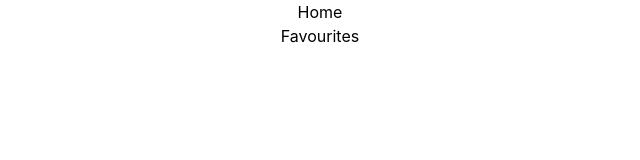
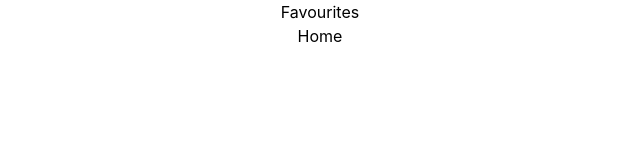
Before and after one commit to Yarden-Ankonina/weather-app, a React (Create React App) app: page /favourites in a window 1280 px wide. Shown: the top 160 px of the page, without its empty margins (320-960 px from the left). Built offline with nearby package versions, Linux system fonts and the light colour scheme.

Commit message:
reactr-outer

```diff
--- a/package.json
+++ b/package.json
@@ -8,6 +8,7 @@
     "@testing-library/user-event": "^13.5.0",
     "react": "^18.2.0",
     "react-dom": "^18.2.0",
+    "react-router-dom": "^6.3.0",
     "react-scripts": "5.0.1",
     "web-vitals": "^2.1.4"
   },
--- a/src/App.jsx
+++ b/src/App.jsx
@@ -1,3 +1,6 @@
+import * as React from "react";
+import { Routes, Route, Link } from "react-router-dom";
+
 import './App.css';
 import Home from './pages/Home';
 import Favourites from './pages/Favourites';
@@ -5,10 +8,14 @@ import Favourites from './pages/Favourites';
 function App() {
   return (
     <div className="App">
-      <Home/>
-      <Favourites/>
+      <Routes>
+        <Route index  path="/" element={<Home />} />
+        <Route path="favourites" element={<Favourites />} />
+      </Routes>
     </div>
   );
 }
 
+
+
 export default App;
--- a/src/index.js
+++ b/src/index.js
@@ -1,11 +1,14 @@
 import React from 'react';
 import ReactDOM from 'react-dom/client';
+import { BrowserRouter } from "react-router-dom";
 import './index.css';
 import App from './App';
 
 const root = ReactDOM.createRoot(document.getElementById('root'));
 root.render(
   <React.StrictMode>
-    <App />
+    <BrowserRouter>
+          <App />
+    </BrowserRouter>
   </React.StrictMode>
 );
--- a/src/pages/Favourites.jsx
+++ b/src/pages/Favourites.jsx
@@ -1,7 +1,11 @@
 import React from 'react'
+import { Link } from 'react-router-dom'
 
 export default function Favourites() {
   return (
-    <div>Favourites</div>
+    <>
+        <div>Favourites</div>
+        <Link to="/">Home</Link>
+    </>
   )
 }
--- a/src/pages/Home.jsx
+++ b/src/pages/Home.jsx
@@ -1,7 +1,11 @@
 import React from 'react'
+import { Link } from 'react-router-dom';
 
 export default function Home() {
   return (
-    <div>Home</div>
+    <>
+     <div>Home</div>
+     <Link to="/favourites">Favourites</Link>
+    </>
   )
 }
```
Also changed, not shown: 1 other file (tests, documents, lock files or other folders).
